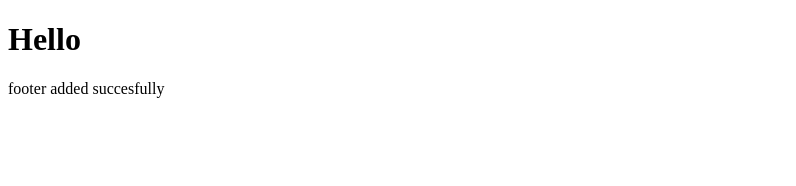
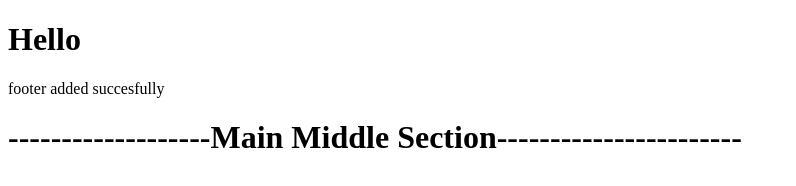
Before and after one commit to LataBansavade-BMC/branch-merge, a plain HTML site: page index.html in a window 1280 px wide. Shown: the whole page, without its empty margins (0-796 px from the left). Drawn offline with Linux system fonts and the light colour scheme.

Commit message:
middle section is added to the middle section branch

```diff
--- a/index.html
+++ b/index.html
@@ -8,5 +8,6 @@
 <body>
     <h1>Hello </h1>
     <p>footer added succesfully </p>
+    <h1>-------------------Main Middle Section-----------------------</h1>
 </body>
 </html>
```
